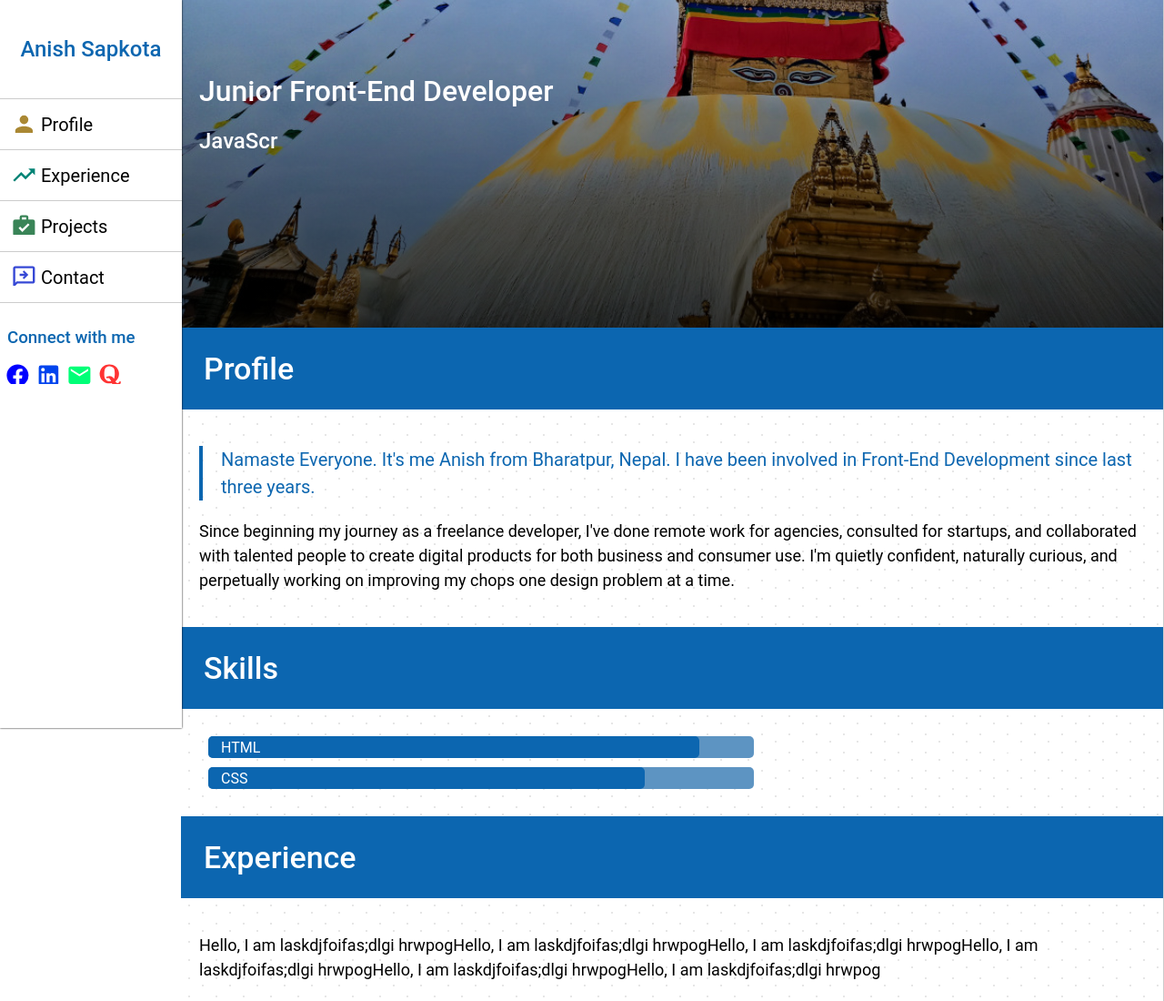
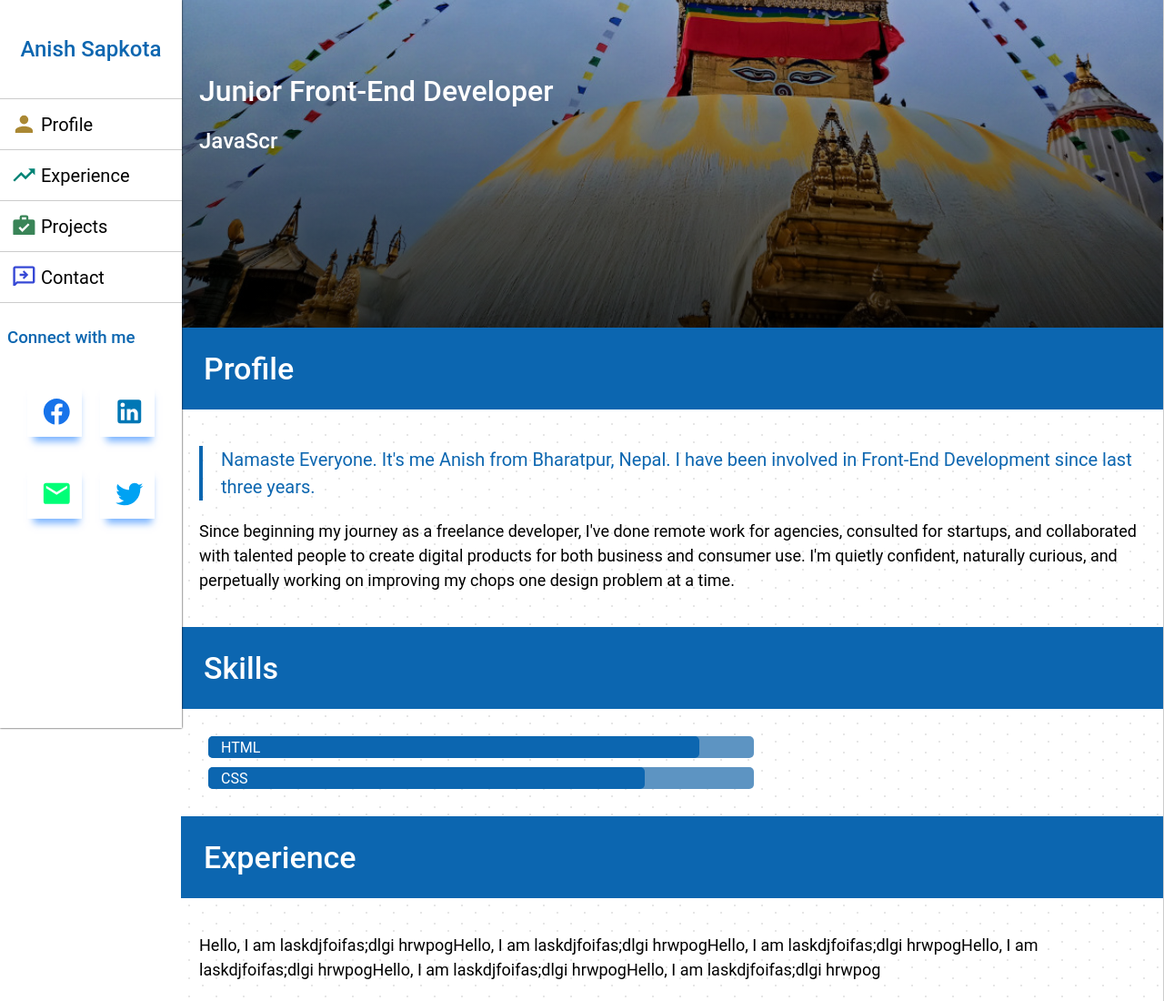
Before and after one commit to Sapkotaanish/static, a website built with webpack: page src/index.html in a window 1280 px wide. Shown: the top 1100 px of the page at 91% size. Built offline with nearby package versions, Linux system fonts and the light colour scheme.

Commit message:
updated social logos

```diff
--- a/src/index.html
+++ b/src/index.html
@@ -76,7 +76,7 @@
 			<footer class="footer">
 				<p>Made with love by Myself.</p>
 			</footer>
-			<div class="secondary" id="secondary">
+			<div class="secondary show-secondary" id="secondary">
 				<div class="secondary-top">
 					<h2 class="show-large">Anish Sapkota</h2>
 					<div class="close-sidebar show-small" onClick="hideMenu()"><svg class="mdi mdi-window-close"></sVG></div>
@@ -110,10 +110,10 @@
 						<h3>Connect with me</h3>
 					</div>
 					<div class="social">
-						<a href="#"><svg title="facebook" class="mdi mdi-facebook"></svg></a>
-						<a href="#"><svg title="Linkedin" class="mdi mdi-linkedin"></svg></a>
-						<a href="#"><svg class="mdi mdi-email"></svg></a>
-						<a href="#"><svg title="Quora" class="mdi mdi-quora"></svg></a>
+						<a href="#" class="facebook"><svg title="facebook" class="mdi mdi-facebook" viewBox="0 0 50 50"></svg></a>
+						<a href="#" class="linkedin"><svg title="Linkedin" class="mdi mdi-linkedin" viewBox="0 0 50 50"></svg></a>
+						<a href="#" class="mail"><svg title="email" class="mdi mdi-email" viewBox="0 0 50 50"></svg></a>
+						<a href="#" class="Twitter"><svg title="Quora" class="mdi mdi-twitter" viewBox="0 0 50 50"></svg></a>
 					</div>
 				</div>
 			</div>
--- a/src/script.js
+++ b/src/script.js
@@ -19,6 +19,7 @@ import {
 	mdiEmail,
 	mdiQuora,
 	mdiSend,
+	mdiTwitter,
 
 } from '@mdi/js';
 
@@ -32,9 +33,9 @@ let icons = [
 	{ 'path': mdiFacebook, 'class': 'mdi-facebook' },
 	{ 'path': mdiLinkedin, 'class': 'mdi-linkedin' },
 	{ 'path': mdiEmail, 'class': 'mdi-email' },
-	{ 'path': mdiQuora, 'class': 'mdi-quora' },
+	{ 'path': mdiTwitter, 'class': 'mdi-twitter' },
 	{ 'path': mdiSend, 'class': 'mdi-send' },
-];
+]
 
 icons.forEach( icon => {
 	let elements = document.getElementsByClassName(icon.class);
--- a/src/style.scss
+++ b/src/style.scss
@@ -90,19 +90,19 @@ button:hover .mdi{
 }
 
 .mdi-facebook{
-	fill: #0000ff;
+	fill: #1773ea;
 }
 
 .mdi-linkedin{
-	fill: #0044ee;
+	fill: #0077b5;
 }
 
 .mdi-email{
 	fill: #0f7;
 }
 
-.mdi-quora{
-	fill: #f33;
+.mdi-twitter{
+	fill: #00a2f3;
 }
 
 .mdi-account{
@@ -294,20 +294,34 @@ footer{
 		}
 
 		.social{
-			span{
+			display: flex;
+			flex-wrap: wrap;
+			padding: 10px;
+			flex-direction: row;
+			justify-content: center;
+			text-align: center;
+			a{
+				margin: 10px;
+				margin-bottom: 20px;
+				width: 60px;
+				height: 60px;
+				box-shadow: 2px 10px 8px -5px rgba(0, 111, 255, 0.53);
+				transition-duration: 0.5s;
 				position: relative;
+				&:hover{
+					display: inline-block;
+					transform: translate(0px, -6px) scale(1.05);
+					transition-duration: 0.5s;
+				}
 			}
 			.mdi{
-				font-size: 32px;
-				&:hover{
-					display: inline-block;
-					transform: translate(0px, -6px) scale(1.3);
-					transition-duration: 0.5s;
-					margin-top: auto;
-					margin-bottom: auto;
-				}
+				left: 35%;
+				top: 35%;
+				position: relative;
+				// transform: translate(-50%, -50%);
+				width: 100%;
+				height: 100%;
 			}
-
 		}
 	}
 }
```
